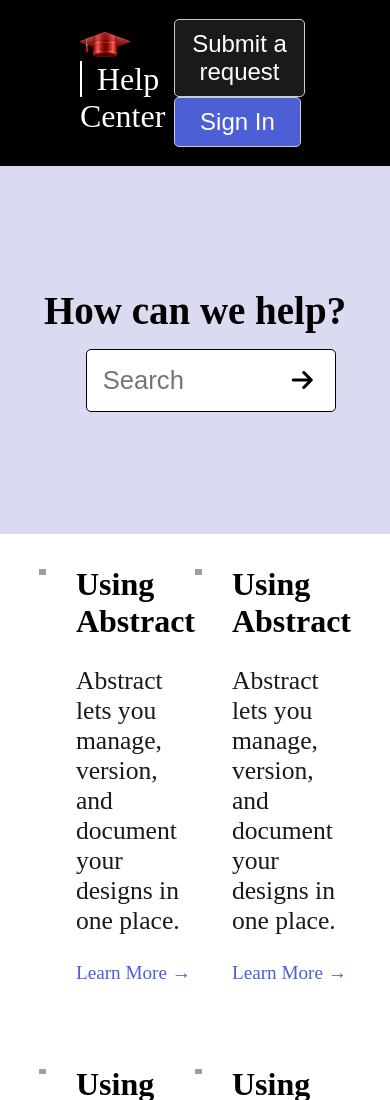
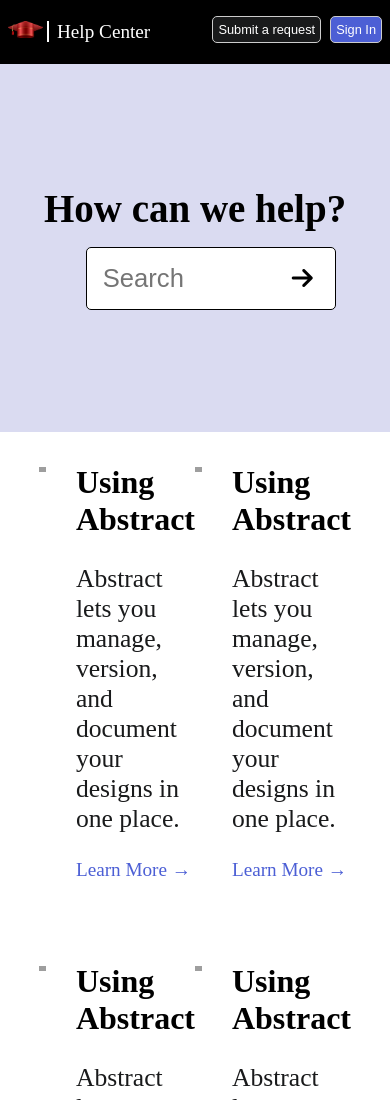
Before and after one commit to nandha-techie/Abstract-site, a plain HTML site: page index.html in a window 390 px wide. Shown: the top 1100 px of the page. Drawn offline with Linux system fonts and the light colour scheme; grey boxes are pictures that could not be loaded.

Commit message:
header responsive

```diff
--- a/style.css
+++ b/style.css
@@ -152,6 +152,23 @@ body{
     background-color: black;
 }
 @media(max-width: 40rem){
+    .logo {
+        width: 35px;
+        margin-right: 0px;
+    }
+    .logo_title{
+        font-size: 1.2rem;
+        padding-left: 8px;
+    }
+    .topnav{
+        padding: 1rem 0.5rem 1rem 0.5rem;
+    }
+    .top_btn{
+        padding: 5px 5px;
+        font-size: 0.8rem;
+        border: 1px solid #ccc;
+        margin-bottom: 5px;
+    }
     .footer_wrapper{
         padding: 1rem;
         display: block;
```
